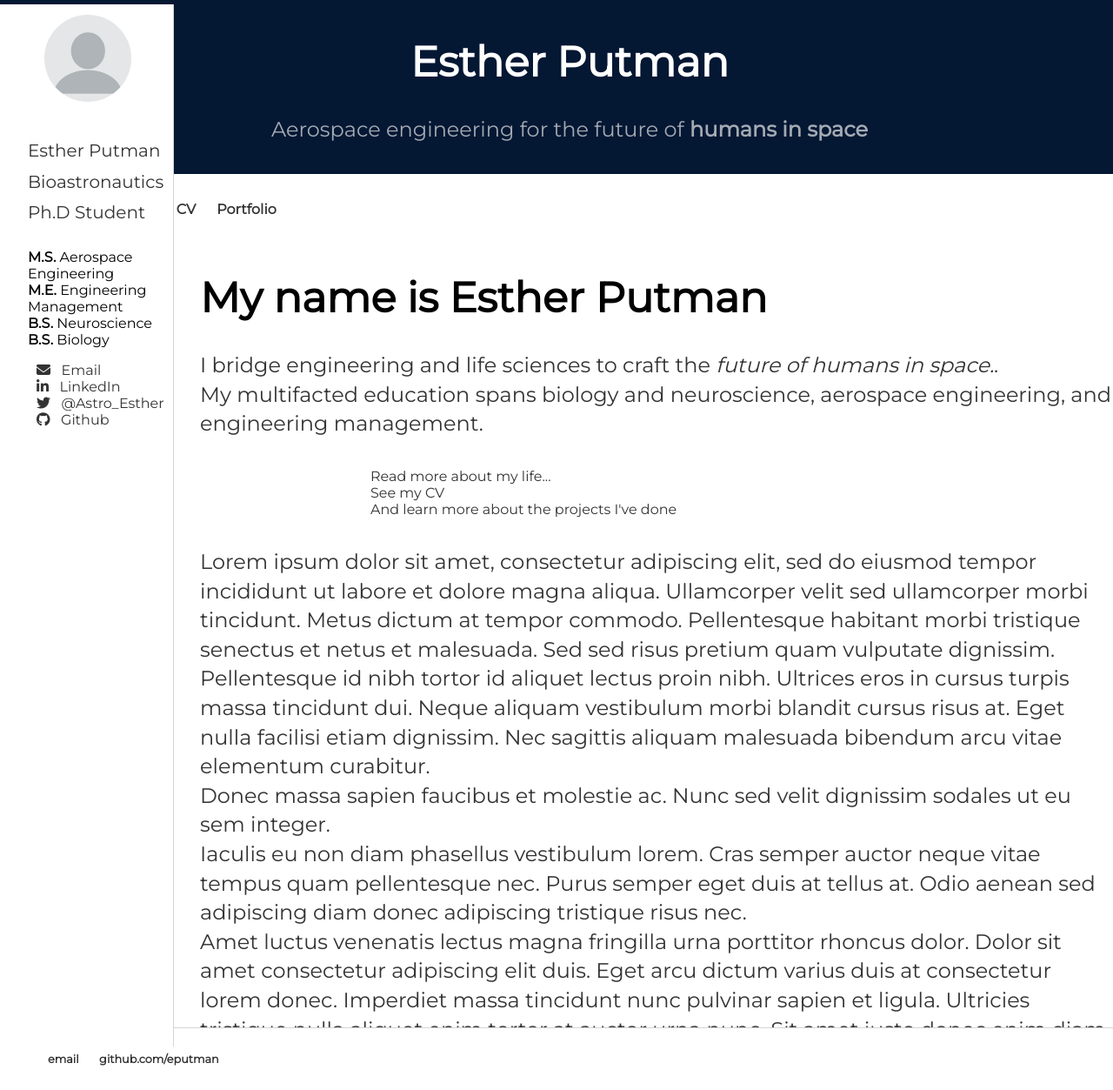
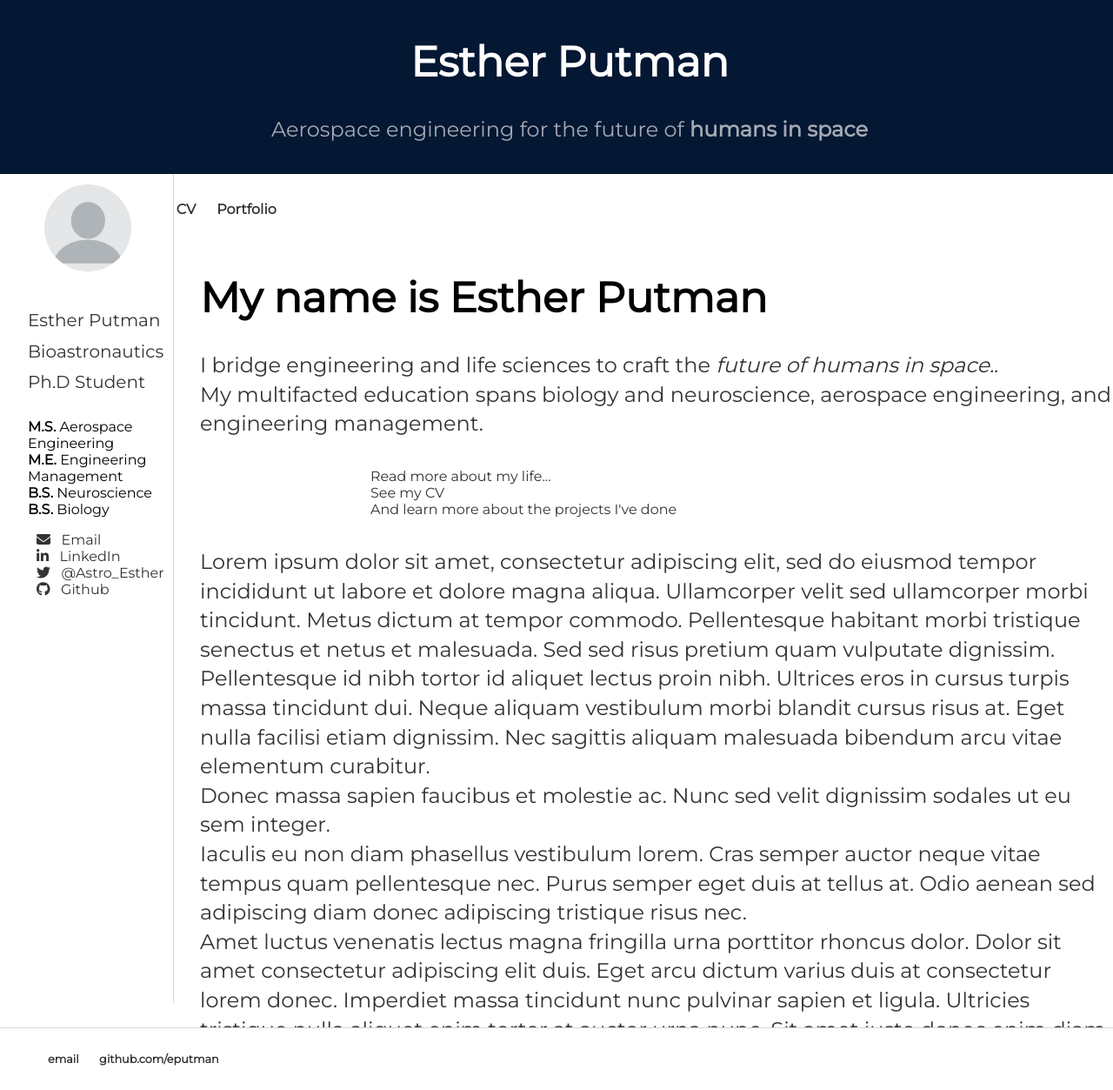
Before and after one commit to eputman/eputman.github.io, a Jekyll site: the page built from index.html, in a window 1280 px wide and 1253 px high. Shown: the whole window at 87% size. Built offline with Jekyll 4.4.1, drawn with Linux system fonts in a browser that asks for light colours; nearby versions of some CDN libraries.

Commit message:
Update main.css

```diff
--- a/css/main.css
+++ b/css/main.css
@@ -119,8 +119,8 @@ ul.posts li {
      border-right: 1px solid #d5d5d5;
      width: 200px;
      height: auto;
-     top: 5px;
-     bottom: 50px;
+     top: 200px;
+     bottom: 100px;
      background: #ffffff;
      padding: 2px;
  }
```
